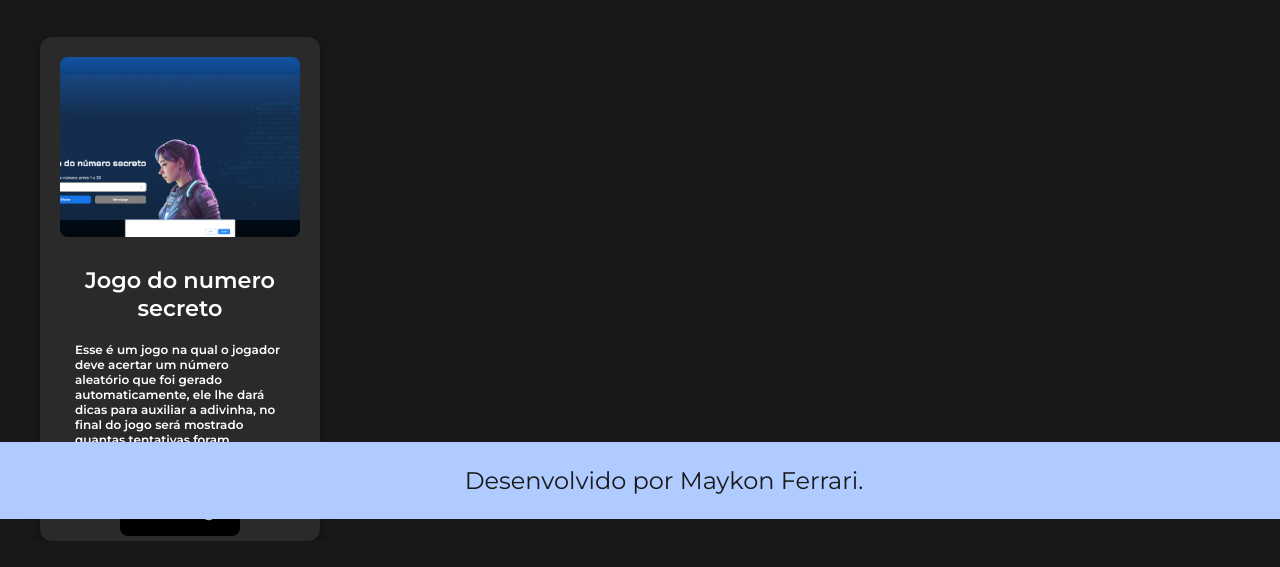
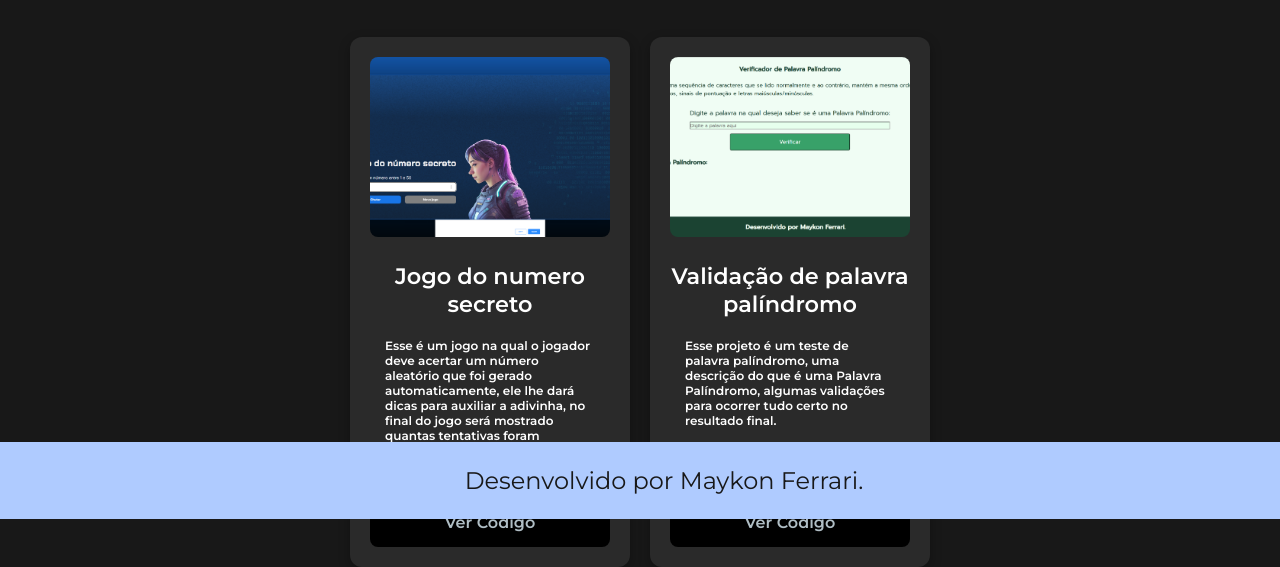
Before and after one commit to MaykonFerrari/MaykonFerrari.github.io, a plain HTML site: page projects.html in a window 1280 px wide. Shown: the part 281-848 px from the top of the page. Before the commit the page ends 822 px from the top, so only its background shows below. Drawn offline with nearby package versions, Linux system fonts and the light colour scheme.

Commit message:
Correção dos cards e adição de 1 projeto

```diff
--- a/projects.html
+++ b/projects.html
@@ -37,6 +37,14 @@
               <a href="https://github.com/MaykonFerrari/NumeroSecreto" target="_blank">Ver Código</a>
             </div>
 
+            <div class="projetos_card">
+                <img src="imagens/palavra palindromo.png" alt="Projeto 1">
+                <h3>Validação de palavra palíndromo</h3>
+                <p>Esse projeto é um teste de palavra palíndromo, uma descrição do que é uma Palavra Palíndromo, algumas validações para ocorrer tudo certo no resultado final.
+                </p>
+                <a href="https://github.com/MaykonFerrari/Palavra-Palindromo" target="_blank">Ver Código</a>
+              </div>
+
           </div>
     </main>
     <footer class="rodape__projetos">
--- a/styles/style.css
+++ b/styles/style.css
@@ -198,6 +198,8 @@ body{
     justify-content: center;
     height: 200px;
     font-family: var(--fonte-secundaria);
+    flex-wrap: wrap;
+    display: flex;
 }
 
 .projetos_card {
@@ -209,6 +211,8 @@ body{
     text-align: center;
     transition: transform 0.2s;
     width: 240px;
+    flex-direction: column;
+    display: flex;
 }
 
 .projetos_card:hover {
@@ -234,6 +238,7 @@ body{
     color: #ccc;
     margin-bottom: 15px;
     text-align: left;
+    flex-grow: 1;
 }
 
 .projetos_card p {
@@ -245,6 +250,7 @@ body{
     border-radius: 8px;
     font-weight: bold;
     transition: background-color 0.3s;
+    flex-grow: 1;
 }
 
 .projetos_card a {
@@ -254,6 +260,10 @@ body{
     padding: 15px;
     border-radius: 8px;
     font-weight: 800;
+    display: flex;
+    flex-direction: column;
+    justify-content: space-between;
+    margin-top: auto;
 }
 
 .rodape {
```
Also changed, not shown: imagens/palavra palindromo.png (added).
